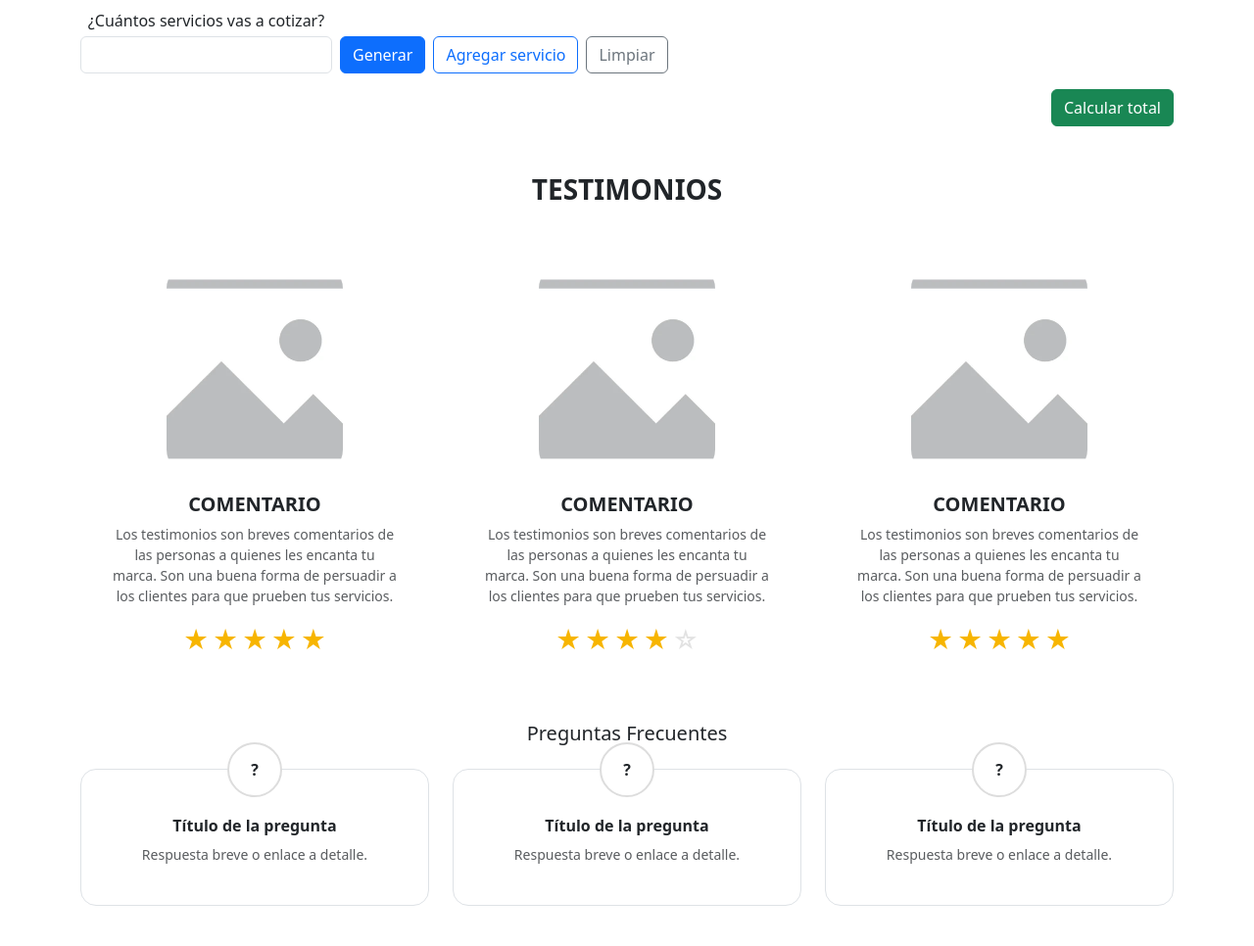
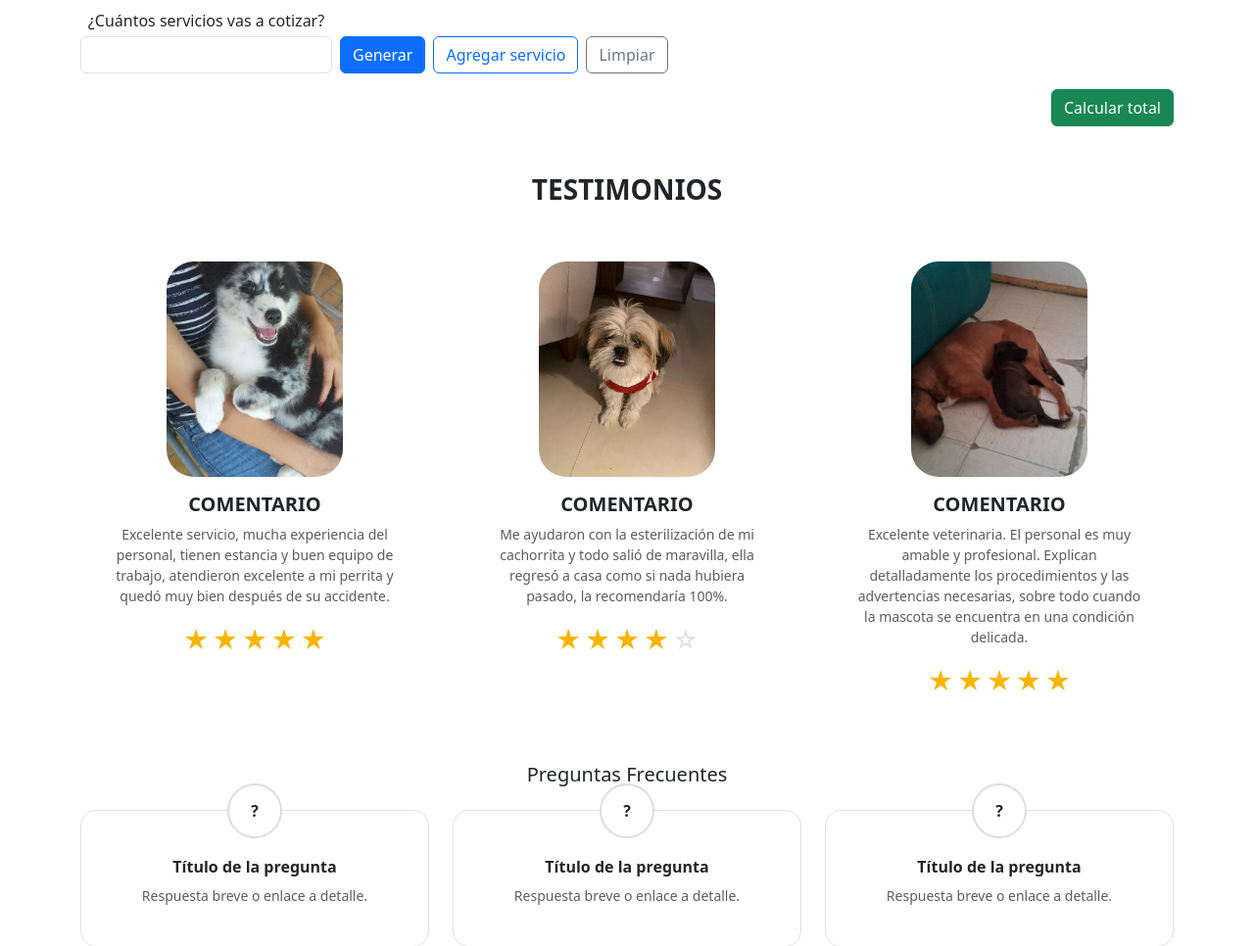
Before and after one commit to anagatuna/PIA_Eq1, a Django app: page / in a window 1280 px wide. Shown: the part 2634-3600 px from the top of the page at 98% size. Run offline with Django 5.2, Linux system fonts and the light colour scheme; data comes from the database, SQL or seed files in the repository.

Commit message:
Agregué imagenes y testimonios personales

```diff
--- a/veterinaria/app/templates/index.html
+++ b/veterinaria/app/templates/index.html
@@ -222,12 +222,12 @@
             <!-- Testimonio 1 -->
             <div class="col-12 col-md-6 col-lg-4">
                 <div class="card border-0 h-100">
-                    <img src="{% static 'img/img-default.webp' %}" alt="Cliente 1" class="testimonial-img mx-auto mt-2">
+                    <img src="{% static 'img/vet1.webp' %}" alt="Cliente 1" class="testimonial-img mx-auto mt-2">
                     <div class="card-body">
                         <h5 class="fw-bold">COMENTARIO</h5>
                         <p class="text-muted small px-3">
-                            Los testimonios son breves comentarios de las personas a quienes les encanta tu marca.
-                            Son una buena forma de persuadir a los clientes para que prueben tus servicios.
+                            Excelente servicio, mucha experiencia del personal, tienen estancia y buen equipo de trabajo,
+                            atendieron excelente a mi perrita y quedó muy bien después de su accidente.
                         </p>
                         <div class="stars" aria-label="5 de 5">
                             <span>★</span><span>★</span><span>★</span><span>★</span><span>★</span>
@@ -239,12 +239,12 @@
             <!-- Testimonio 2 -->
             <div class="col-12 col-md-6 col-lg-4">
                 <div class="card border-0 h-100">
-                    <img src="{% static 'img/img-default.webp' %}" alt="Cliente 2" class="testimonial-img mx-auto mt-2">
+                    <img src="{% static 'img/vet2.webp' %}" alt="Cliente 2" class="testimonial-img mx-auto mt-2">
                     <div class="card-body">
                         <h5 class="fw-bold">COMENTARIO</h5>
                         <p class="text-muted small px-3">
-                            Los testimonios son breves comentarios de las personas a quienes les encanta tu marca.
-                            Son una buena forma de persuadir a los clientes para que prueben tus servicios.
+                            Me ayudaron con la esterilización de mi cachorrita y todo salió de maravilla,
+                            ella regresó a casa como si nada hubiera pasado, la recomendaría 100%.
                         </p>
                         <div class="stars" aria-label="4 de 5">
                             <span>★</span><span>★</span><span>★</span><span>★</span><span class="empty">☆</span>
@@ -256,12 +256,12 @@
             <!-- Testimonio 3 -->
             <div class="col-12 col-md-6 col-lg-4">
                 <div class="card border-0 h-100">
-                    <img src="{% static 'img/img-default.webp' %}" alt="Cliente 3" class="testimonial-img mx-auto mt-2">
+                    <img src="{% static 'img/vet3.webp' %}" alt="Cliente 3" class="testimonial-img mx-auto mt-2">
                     <div class="card-body">
                         <h5 class="fw-bold">COMENTARIO</h5>
                         <p class="text-muted small px-3">
-                            Los testimonios son breves comentarios de las personas a quienes les encanta tu marca.
-                            Son una buena forma de persuadir a los clientes para que prueben tus servicios.
+                            Excelente veterinaria. El personal es muy amable y profesional. Explican detalladamente los procedimientos
+                            y las advertencias necesarias, sobre todo cuando la mascota se encuentra en una condición delicada.
                         </p>
                         <div class="stars" aria-label="5 de 5">
                             <span>★</span><span>★</span><span>★</span><span>★</span><span>★</span>
```
Also changed, not shown: veterinaria/app/static/img/vet1.webp (added), veterinaria/app/static/img/vet2.webp (added), veterinaria/app/static/img/vet3.webp (added).
